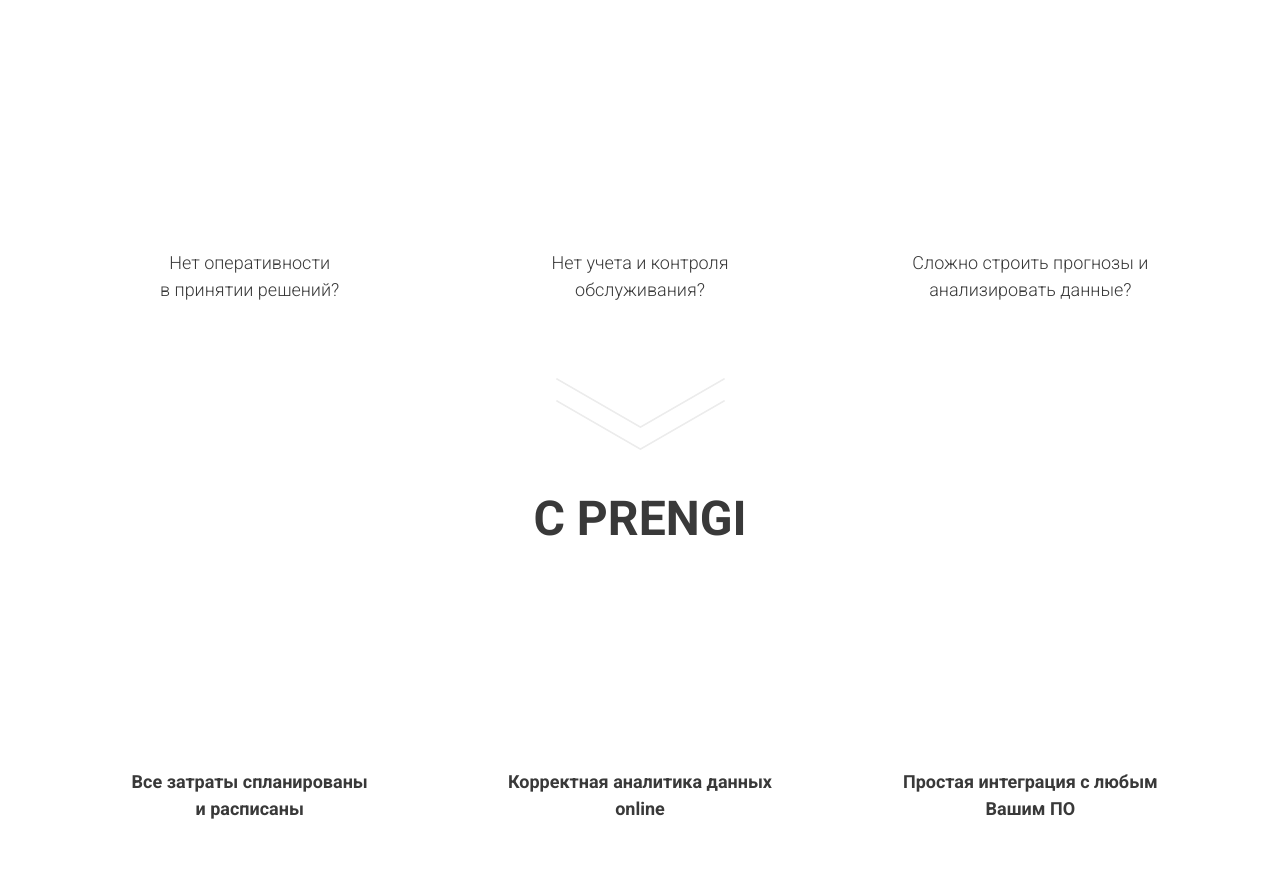
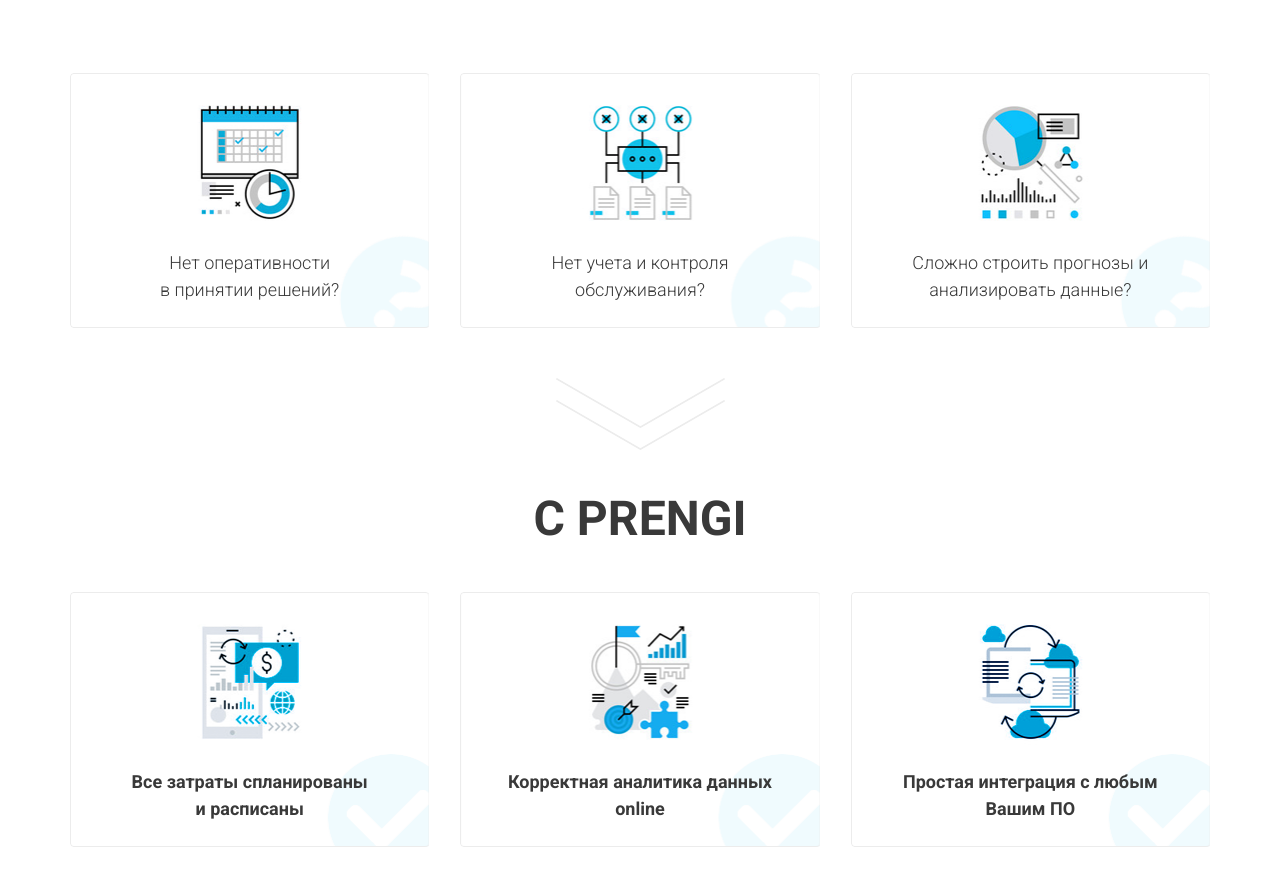
Before and after one commit to NikitaShilonosov/prengi, a website: page src/index.html in a window 1280 px wide. Shown: the part 792-1678 px from the top of the page. Drawn offline with nearby package versions, Linux system fonts and the light colour scheme; files that its build step writes are made by us from their sources; files whose address does not match are found by name; a web font is replaced by a local one.

Commit message:
Исправил путь для картинок

```diff
--- a/src/sass/blocks/_prengi.scss
+++ b/src/sass/blocks/_prengi.scss
@@ -6,15 +6,15 @@
         gap: 31px;
         /* Обращаемся к дочерним элементам блока что бы задать им бэкграунд */
         .prengi__item:nth-child(1) {
-            background-image: url('../../img/prengi/kalendar.png');
+            background-image: url('../img/prengi/kalendar.png');
             object-fit: cover;
         }
         .prengi__item:nth-child(2) {
-            background-image: url('../../img/prengi/shema.png');
+            background-image: url('../img/prengi/shema.png');
             object-fit: cover;
         }
         .prengi__item:nth-child(3) {
-            background-image: url('../../img/prengi/lupa.png');
+            background-image: url('../img/prengi/lupa.png');
             object-fit: cover;
         }
     }
@@ -45,15 +45,15 @@
         gap: 31px;
         /* Обращаемся к дочерним элементам блока что бы задать им бэкграунд */
         .prengi__item:nth-child(1) {
-            background-image: url('../../img/prengi/telephone.png');
+            background-image: url('../img/prengi/telephone.png');
             object-fit: cover;
         }
         .prengi__item:nth-child(2) {
-            background-image: url('../../img/prengi/castle.png');
+            background-image: url('../img/prengi/castle.png');
             object-fit: cover;
         }
         .prengi__item:nth-child(3) {
-            background-image: url('../../img/prengi/oblako.png');
+            background-image: url('../img/prengi/oblako.png');
             object-fit: cover;
         }
     }
```
